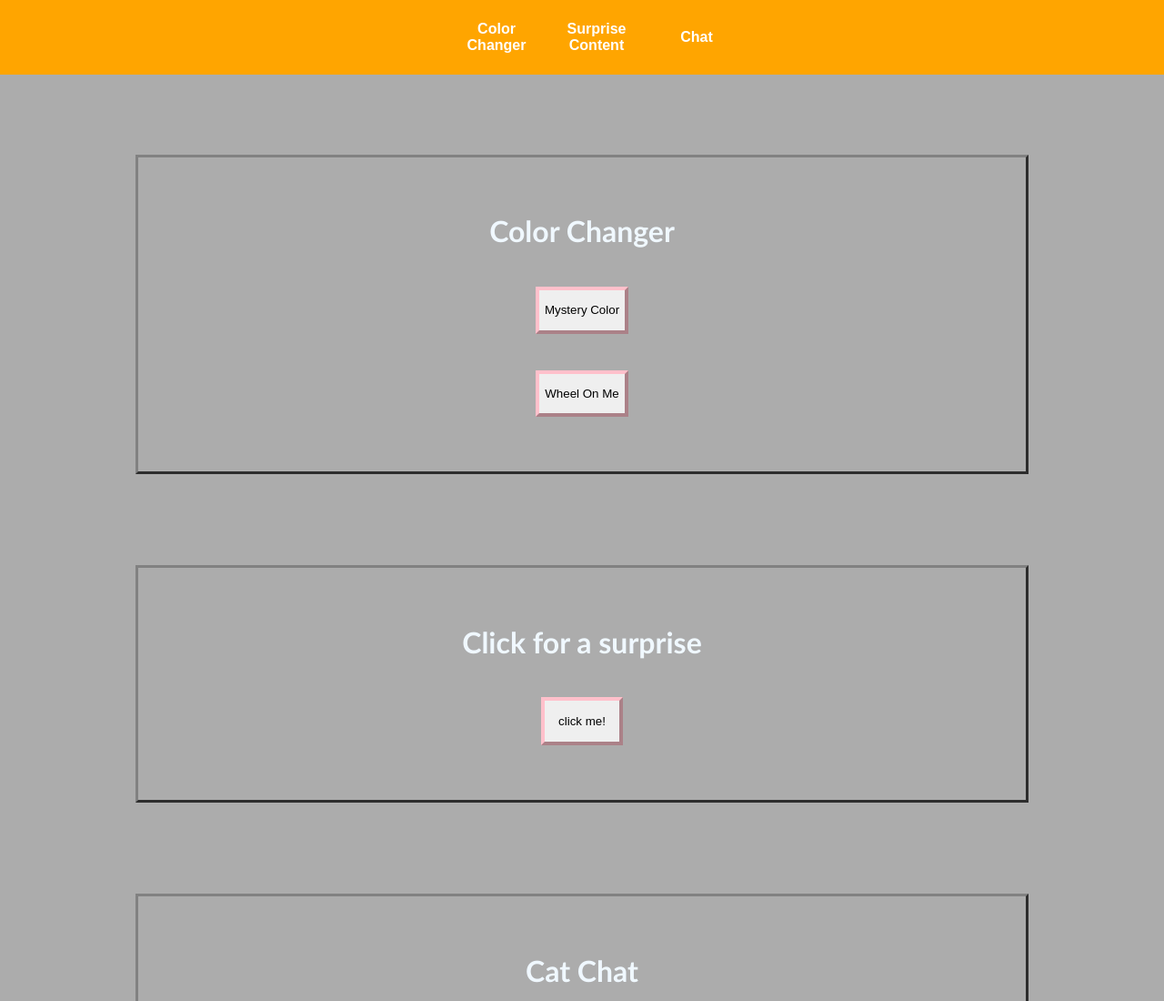
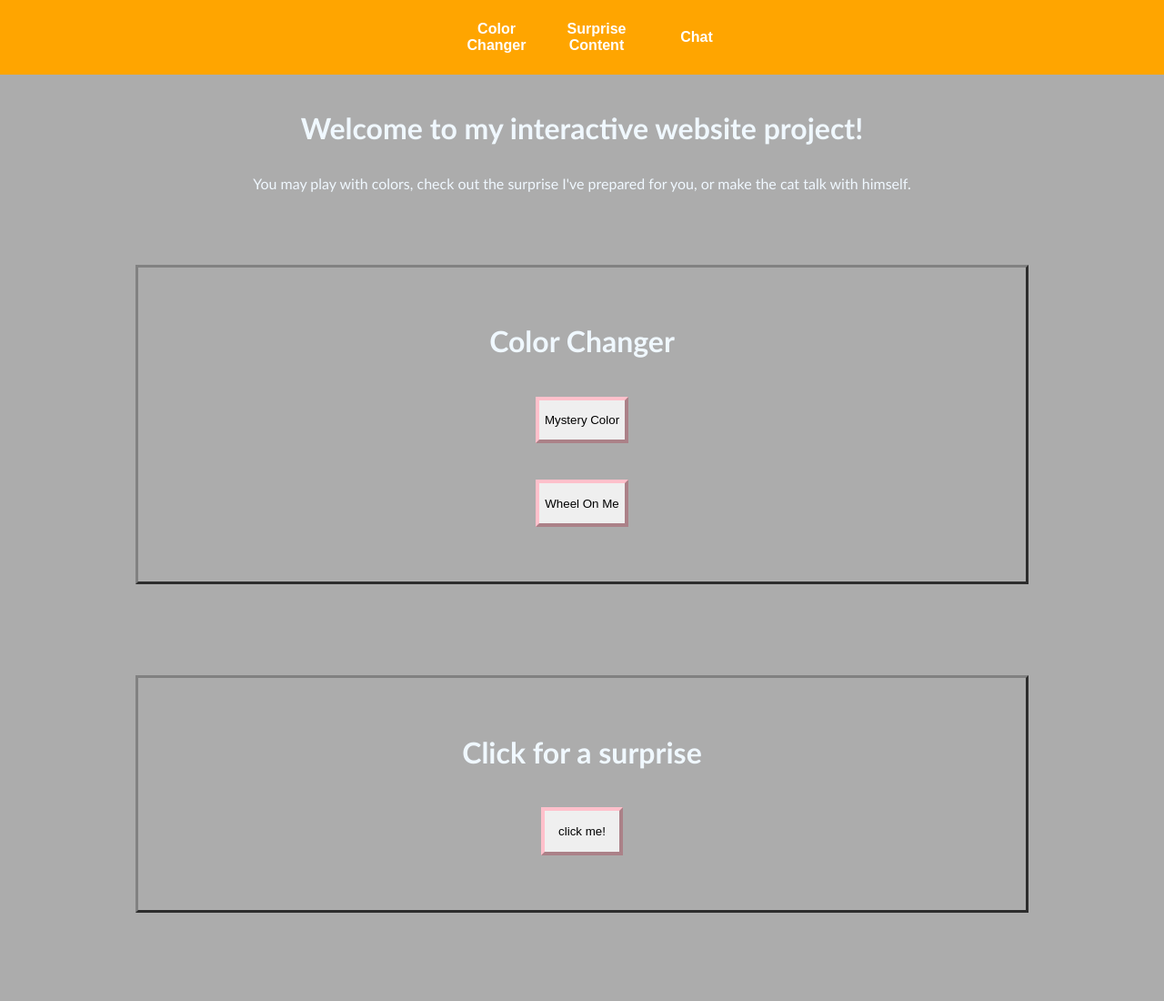
Before and after one commit to hilalb-sahin/interactive-web, a plain HTML site: page index.html in a window 1280 px wide. Shown: the top 1100 px of the page at 91% size. Drawn offline with Linux system fonts and the light colour scheme.

Commit message:
Update index.html

```diff
--- a/index.html
+++ b/index.html
@@ -17,6 +17,9 @@
     </nav>
 
     <main>
+
+        <header><h1>Welcome to my interactive website project!</h1>
+        <p>You may play with colors, check out the surprise I've prepared for you, or make the cat talk with himself.</p></header>
     <div id="first"></div>
     <div id="container" class="color">
         <div id="innerContainer">
```
